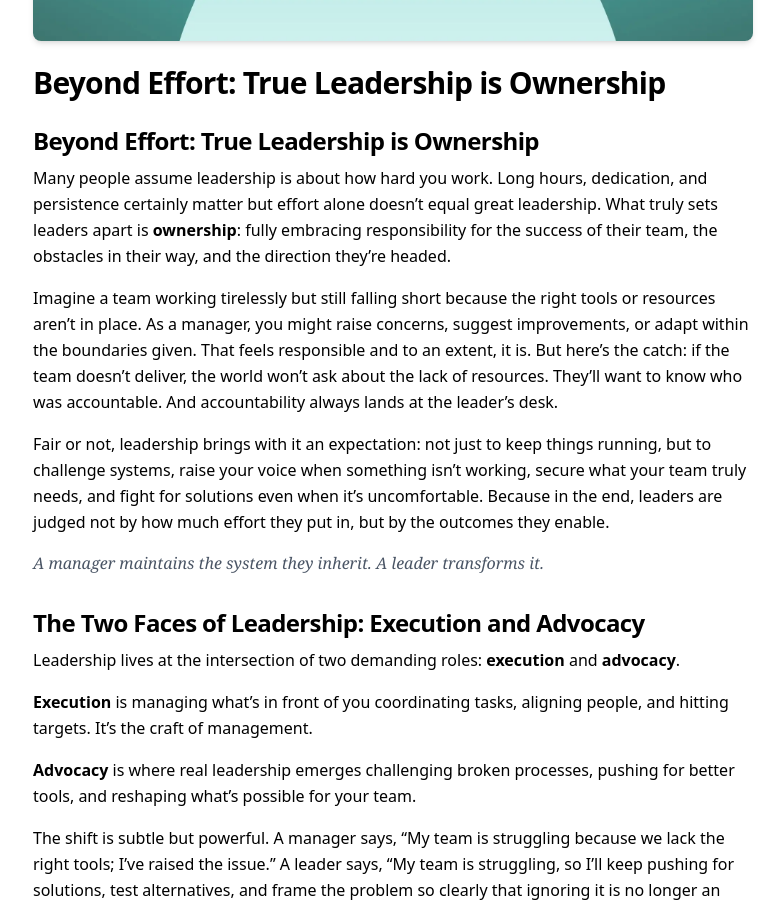
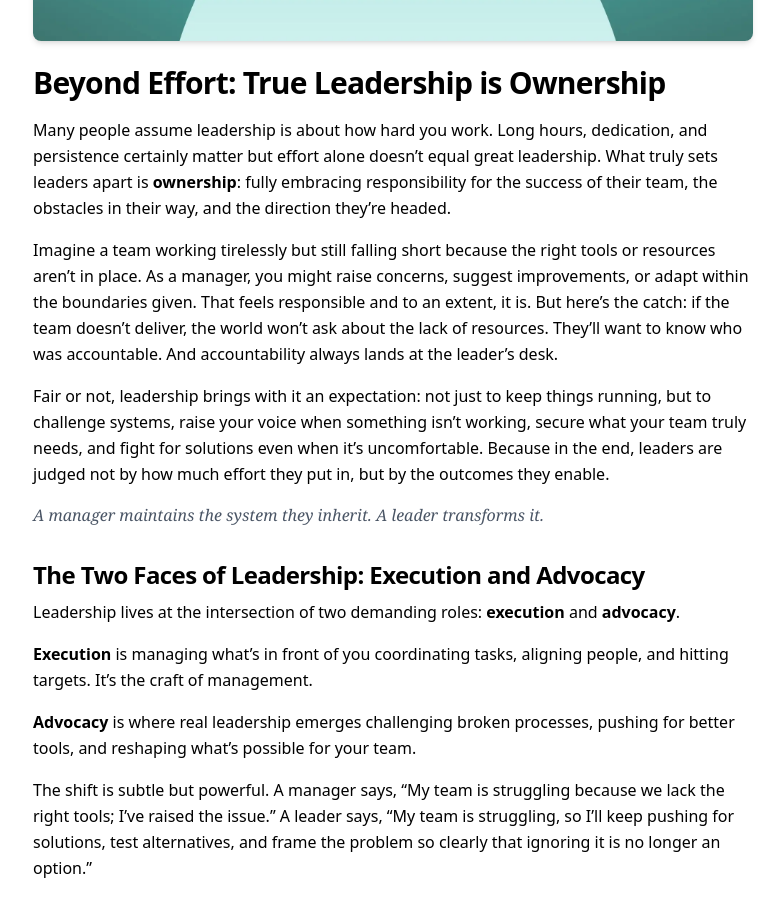
Before and after one commit to ajinkya-inamdar/myapp, a React (Vite) app: page /blog/leadership-means-breaking-barriers/2 in a window 1280 px wide. Shown: the part 940-1842 px from the top of the page, without its empty margins (247-1031 px from the left). Built offline with nearby package versions, Linux system fonts and the light colour scheme; a web font is replaced by a local one.

Commit message:
why we age blog

```diff
--- a/src/data/blogData.js
+++ b/src/data/blogData.js
@@ -127,8 +127,6 @@ export const blogPosts = [
     },
     content: `
       <h1 class="text-3xl font-extrabold font-sans mb-4 tracking-tight">Beyond Effort: True Leadership is Ownership</h1>
-
-      <h3 class="text-2xl font-bold font-sans mt-6 mb-2 tracking-tight">Beyond Effort: True Leadership is Ownership</h3>
       <p class="font-sans text-base leading-relaxed mb-4"> Many people assume leadership is about how hard you work. Long hours, dedication, and persistence certainly matter but effort alone doesn’t equal great leadership. What truly sets leaders apart is <strong>ownership</strong>: fully embracing responsibility for the success of their team, the obstacles in their way, and the direction they’re headed. </p>
       <p class="font-sans text-base leading-relaxed mb-4"> Imagine a team working tirelessly but still falling short because the right tools or resources aren’t in place. As a manager, you might raise concerns, suggest improvements, or adapt within the boundaries given. That feels responsible and to an extent, it is. But here’s the catch: if the team doesn’t deliver, the world won’t ask about the lack of resources. They’ll want to know who was accountable. And accountability always lands at the leader’s desk. </p>
       <p class="font-sans text-base leading-relaxed mb-4"> Fair or not, leadership brings with it an expectation: not just to keep things running, but to challenge systems, raise your voice when something isn’t working, secure what your team truly needs, and fight for solutions even when it’s uncomfortable. Because in the end, leaders are judged not by how much effort they put in, but by the outcomes they enable. </p>
```
